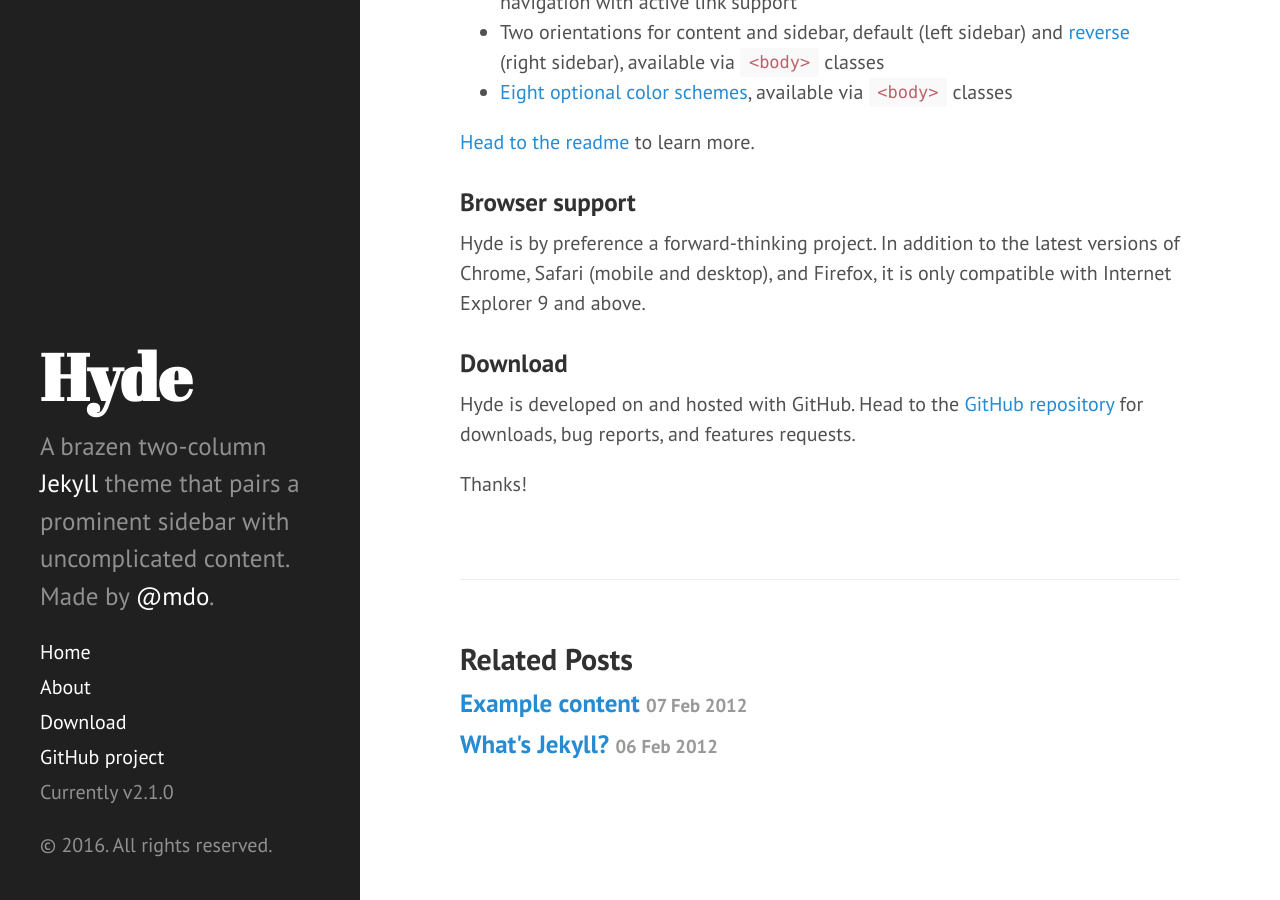
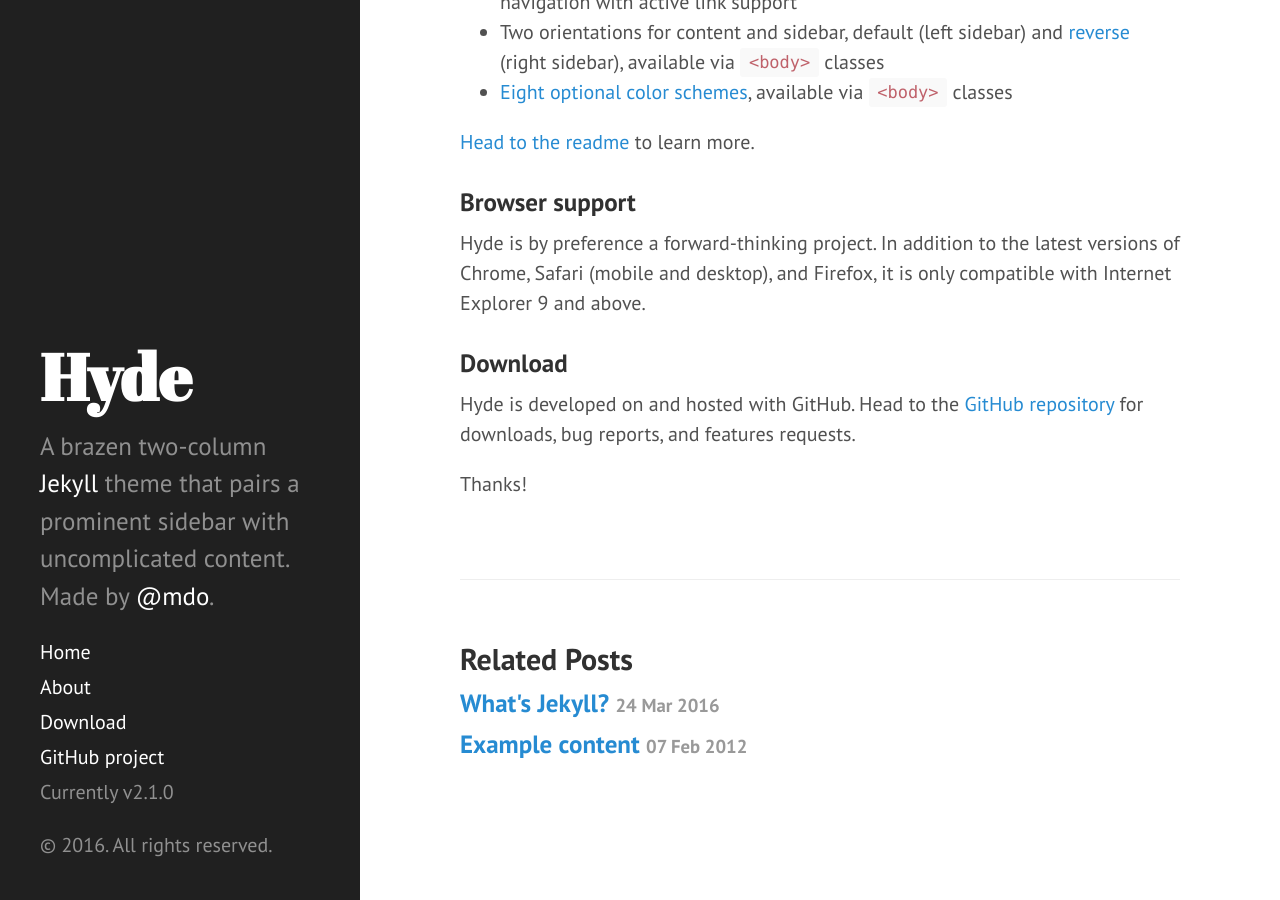
Before and after one commit to rundupio/rundupio.github.io, a Jekyll site: the page built from _posts/2013-12-28-introducing-hyde.md, in a window 1280 px wide and 900 px high, scrolled down 826 px. Built offline with Jekyll 4.4.1, drawn with Linux system fonts in a browser that asks for light colours; Markdown is read by kramdown in place of the engine named in the settings.

Commit message:
chaneg format

```diff
--- a/CNAME
+++ /dev/null
@@ -1 +0,0 @@
-hyde.getpoole.com
--- a/_posts/2012-02-06-whats-jekyll.md
+++ b/_posts/2012-02-06-whats-jekyll.md
@@ -1,6 +1,7 @@
 ---
 layout: post
 title: What's Jekyll?
+date: 2016-03-24 15:24:00
 ---
 
 [Jekyll](http://jekyllrb.com) is a static site generator, an open-source tool for creating simple yet powerful websites of all shapes and sizes. From [the project's readme](https://github.com/mojombo/jekyll/blob/master/README.markdown):
```
Also changed, not shown: README.md, _posts/2012-02-07-example-content.md (line endings or trailing spaces), _posts/2013-12-28-introducing-hyde.md (line endings or trailing spaces).
